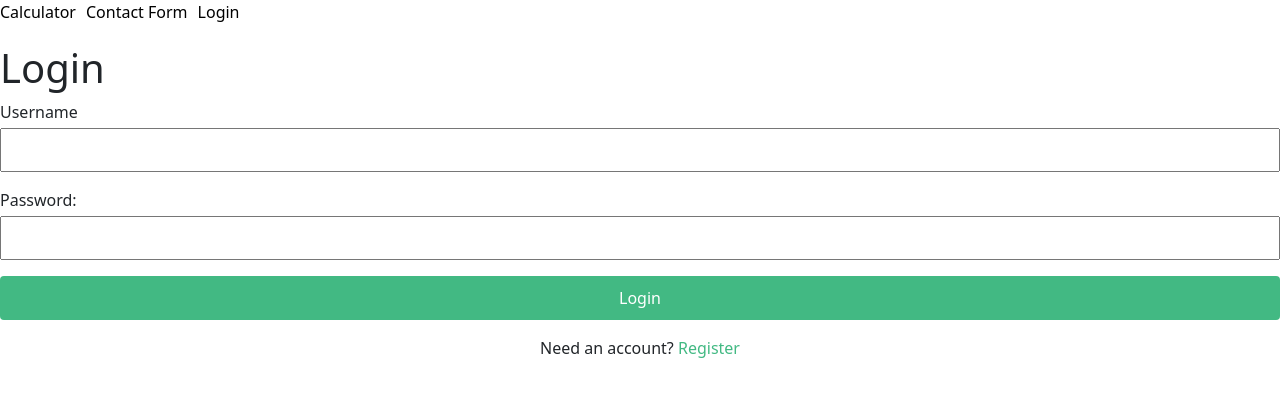
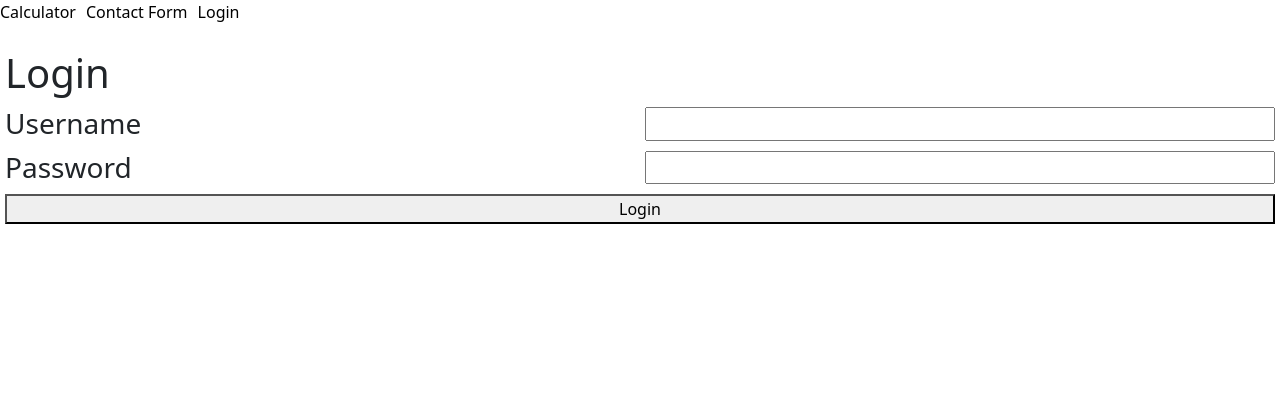
Before and after one commit to jhub04/Full-stack, a Vue app in the folder Calculator/: page /login in a window 1280 px wide. Shown: the top 396 px of the page. Built offline with nearby package versions, Linux system fonts and the light colour scheme.

Commit message:
Login with token

```diff
--- a/Calculator/src/components/Login.vue
+++ b/Calculator/src/components/Login.vue
@@ -1,141 +1,56 @@
 <script setup>
 import { ref } from "vue"
 import axios from "axios";
-import { useStore } from "vuex";
+//import { useStore } from "vuex";
+import { useTokenStore } from "@/store/token";
+import { useRouter } from "vue-router";
 
-const store = useStore();
+
+//const store = useStore();
+const tokenStore = useTokenStore();
+const router = useRouter();
+
 const username = ref("");
 const password = ref("");
-const isLoginMode = ref(true);
-const errorMessage = ref("");
+const loginStatus = ref("");
 
-const handleSubmit = async () => {
-    if (!username || !password) {
-        errorMessage.value = "Please fill in all fields";
-        return;
+async function handleLoginClick() {
+    await tokenStore.getTokenAndSaveInStore(username.value, password.value);
+    if (tokenStore.jwtToken) {
+        router.push("/");
+    } else {
+        this.loginStatus = "Login failed!";
     }
-
-    try {
-        const url = isLoginMode.value ? "http://localhost:8080/auth/login" : "http://localhost:8080/auth/register";
-
-        const response = await axios.post(url, {
-            username: username.value,
-            password: password.value,
-        });
-
-        if (isLoginMode.value) {
-            store.dispatch('login', {
-                id: response.data.id,
-                username: response.data.username
-            });
-            console.log("Logged in:", response.data);
-        } else {
-            console.log("Registered successfully, please log in!");
-            isLoginMode.value = true;
-            errorMessage.value = "Registration successfull, please log in!";
-        }
-
-        username.value = "";
-        password.value = "";
-     } catch (error) {
-        errorMessage.value = error.response?.data?.message || (isLoginMode.value ? "Login failed" : "Registration failed");
-        console.error("Error: ", error);
-     }
 }
 
-const toggleAuthMode = () => {
-    isLoginMode.value = !isLoginMode.value;
-    errorMessage.value = "";
-    username.value = "";
-    password.value = "";
-}
+
 
 </script>
 
 <template>
-    <div class="authContainer">
-        <h1>{{ isLoginMode ? 'Login' : 'Registration'}}</h1>
-        <form @submit.prevent="handleSubmit">
-            <div class="form-group">
-                <label>Username</label>
-                <input type="text" v-model="username" required>
-            </div>
-
-            <div class="form-group">
-                <label>Password:</label>
-                <input type="password" v-model="password" required>
-            </div>
-
-            <div v-if="errorMessage" class="error-message">
-                {{ errorMessage }}
-            </div>
-
-            <button type="submit">
-                {{ isLoginMode ? 'Login' : 'Register' }}
-            </button>
-
-            <p class="toggle-mode">
-                {{ isLoginMode ? 'Need an account?' : 'Already have an account?' }}
-                <a href="#" @click.prevent="toggleAuthMode">
-                    {{ isLoginMode ? 'Register' : 'Login' }}
-                </a>
-            </p>
-
-
-        </form>
+    <div id="loginWrapper">
+        <h1 class="loginElement">Login</h1>
+        <p v-if="loginStatus">{{ loginStatus }}</p>
+        <h3 class="loginElement">Username</h3>
+        <input class="loginElement" v-model="username">
+        <h3 class="loginElement">Password</h3>
+        <input class="loginElement" v-model="password">
+        <button class="loginElement" @click="handleLoginClick" id="loginButton">Login</button>
     </div>
-
-</template>
+    </template>
 
 <style scoped>
-.auth-container {
-    max-width: 400px;
-    margin: 2rem auto;
-    padding: 20px;
-    border: 1px solid #ccc;
-    border-radius: 5px;
+#loginWrapper {
+    display: grid;
+    grid-template-columns: repeat(2, 1fr);
 }
 
-.form-group {
-    margin-bottom: 1rem;
+h1, #loginButton{
+    grid-column: span 2;
 }
 
-input {
-    width: 100%;
-    padding: 8px;
-    margin-top: 4px;
+.loginElement {
+    margin:5px;
 }
 
-button {
-    width: 100%;
-    padding: 10px;
-    background-color: #42b983;
-    color: white;
-    border: none;
-    border-radius: 4px;
-    cursor: pointer;
-}
-
-button:hover {
-    background-color: #3aa876;
-}
-
-.error-message {
-    color: #ff4444;
-    margin: 10px 0;
-}
-
-.toggle-mode {
-    margin-top: 1rem;
-    text-align: center;
-}
-
-a {
-    color: #42b983;
-    text-decoration: none;
-}
-
-a:hover {
-    text-decoration: underline;
-}
 </style>
--- a/Calculator/src/store/token.js
+++ b/Calculator/src/store/token.js
@@ -1,6 +1,6 @@
 import axios from "axios";
 import { defineStore } from "pinia";
-import {getJwtToken} from "../utils/httputils.js"
+import {getJwtToken, getUserInfo} from "../utils/httputils.js"
 
 export const useTokenStore = defineStore("token", {
     state: () => ({
@@ -15,7 +15,8 @@ export const useTokenStore = defineStore("token", {
               let data = response.data;
               if(data != null && data != '' && data != undefined){
                   this.jwtToken = data;
-                  this.loggedInUser = user
+                  let userResponse = await getUserInfo(username, data.token)
+                  this.loggedInUser = userResponse.data;
               }
           } catch (err){
               console.log(err)
```
